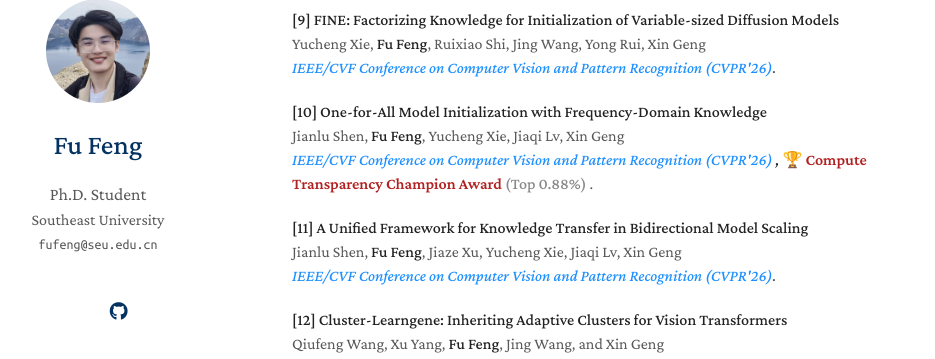
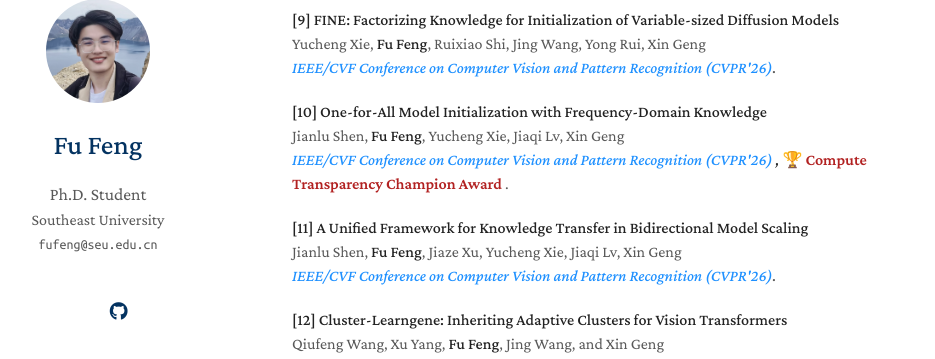
Before and after one commit to fu-feng/fu-feng.github.io, a Jekyll site: the page built from index.md, in a window 1280 px wide and 900 px high, scrolled down 1517 px. Shown: the part 85-444 px from the top of the window, without its empty margins (178-1113 px from the left). Built offline with Jekyll 4.4.1, drawn with Linux system fonts in a browser that asks for light colours; nearby versions of some CDN libraries; a style sheet for code colours, icons or effects is not loaded; our own code applies the rules of GitHub Pages for plain Markdown files.

Commit message:
Update index.md

```diff
--- a/index.md
+++ b/index.md
@@ -191,7 +191,6 @@ Jianlu Shen, <strong>Fu Feng</strong>, Yucheng Xie, Jiaqi Lv, Xin Geng
 IEEE/CVF Conference on Computer Vision and Pattern Recognition (CVPR'26)
 </i>,
 <span style="font-style: normal; color:#b22222; font-weight:600;">🏆 Compute Transparency Champion Award</span>
-<span style="font-style: normal; color:#888888;">(Top 0.88%)</span>
 </strong>
 </em>.
 </p>
```
